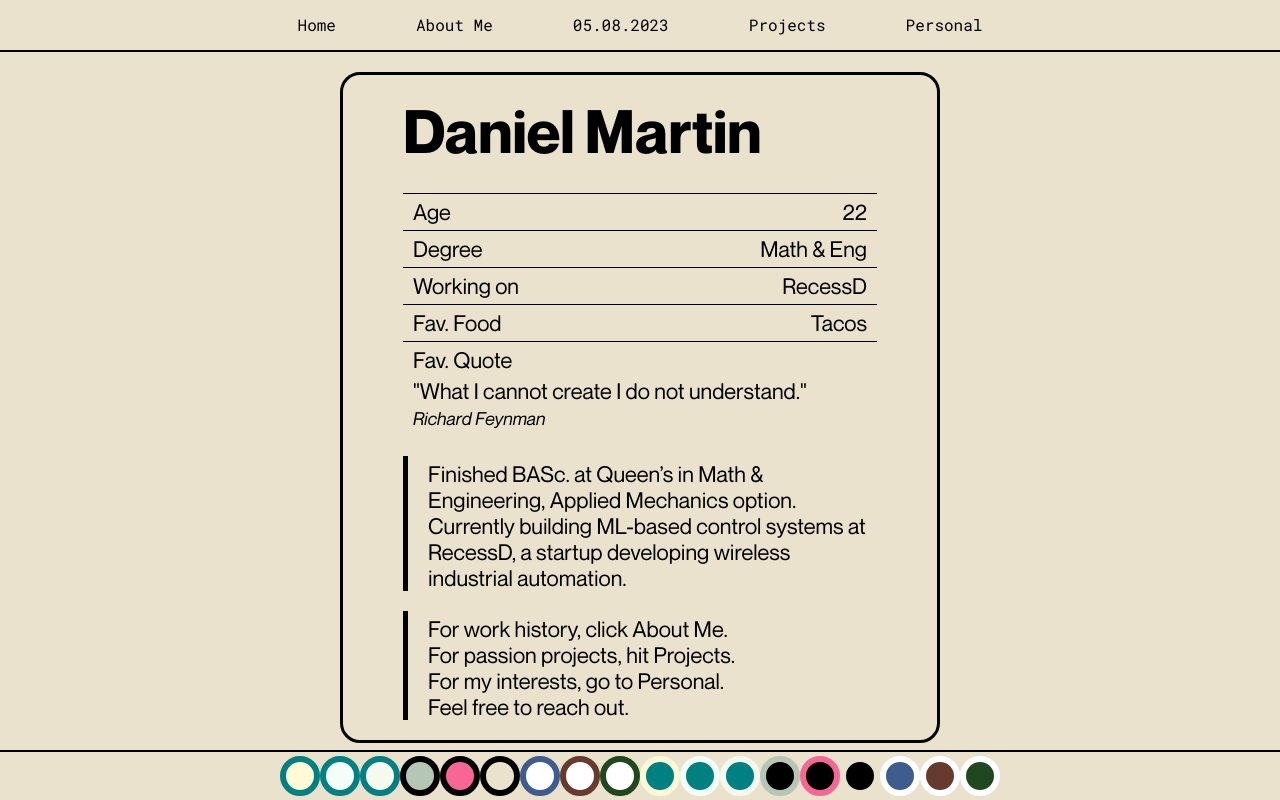
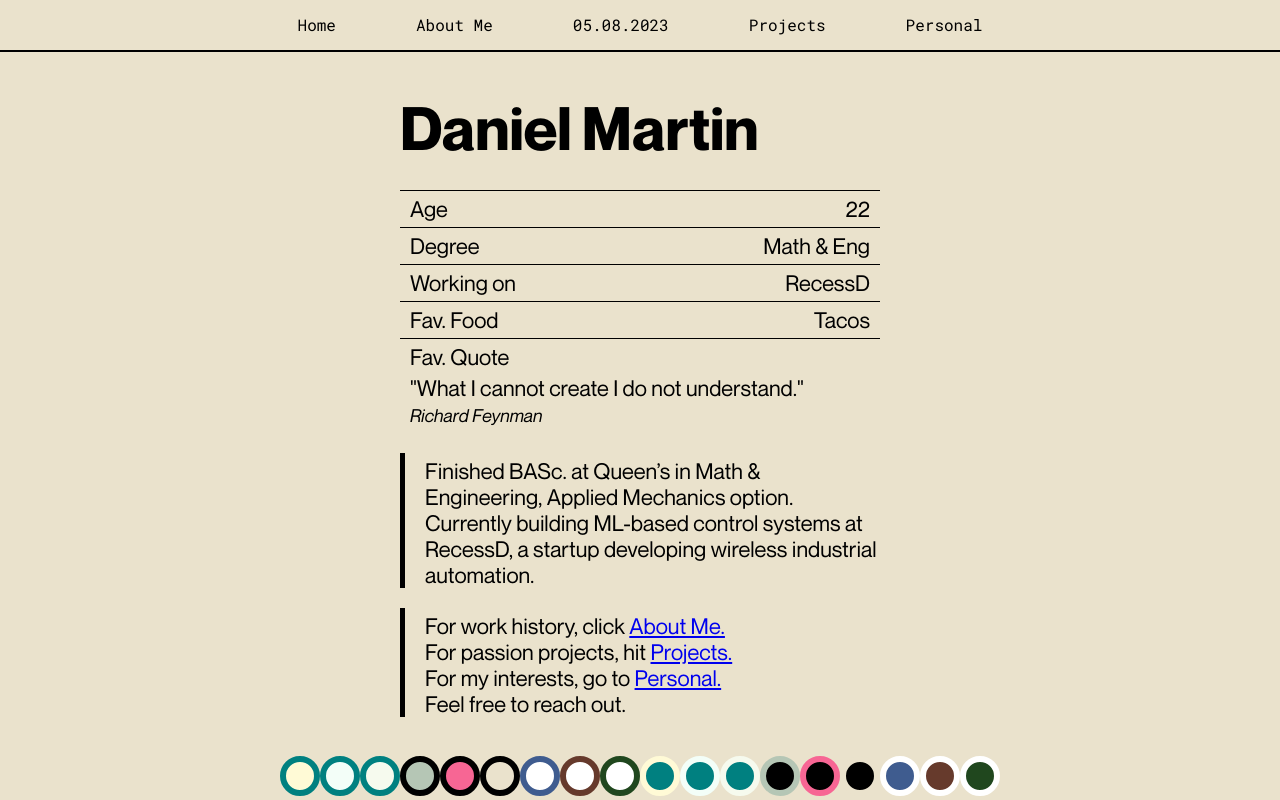
Before and after one commit to dnlmrtn/my-website, a React (Create React App) app: page / in a window 1280 px wide. Built offline with nearby package versions, Linux system fonts and the light colour scheme.

Commit message:
Fixed color transition

```diff
--- a/src/App.css
+++ b/src/App.css
@@ -15,10 +15,22 @@
   box-sizing: border-box;
 }
 
+body,
+header,
+nav,
+.footer,
+.separator {
+  transition: background-color 1s ease, color 1s ease, border 1s ease text-color 1s ease;
+}
+
 body {
   background-color: var(--background-color);
   color: var(--text-color);
-  transition: background-color 1s ease;
+}
+
+:root {
+  --text-color: #000000;
+  --background-color: #eae2cc;
 }
 
 header {
@@ -106,11 +118,19 @@ body {
 }
 
 @media only screen and (min-width: 800px) {
+
+  body,
+  header,
+  nav,
+  .footer,
+  .separator {
+    transition: background-color 1s ease, color 1s ease, border 1s ease;
+  }
+
   body {
     font-family: 'Noto Serif';
     background-color: var(--background-color);
     color: var(--text-color);
-    transition: background-color 1s ease;
   }
 
   header {
@@ -138,7 +158,6 @@ body {
     position: fixed;
     width: 100%;
     bottom: 0;
-    transition: background-color 1s ease;
   }
 
   button {
--- a/src/routes/About.js
+++ b/src/routes/About.js
@@ -26,7 +26,7 @@ const About = () => {
                 <div className='superscript'> Formula Solutions Inc. </div>
             </div>
             <div className='about-description'>
-                Designing automated manufacturing line for aerospace carbon fiber components.<br />
+                Designed automated manufacturing line for aerospace carbon fiber components.<br />
                 Tested resin mixing equipment to ensure compliance with standards.<br />
                 Modeled 3D printed fixtures for drill press, pneumatic shears. <br />
                 Supervised installation of equipment on the factory floor.<br />
@@ -44,8 +44,8 @@ const About = () => {
             </div>
             <div className='about-description'>
                 Freelance work capturing photo/video for residential and commercial clients.<br />
-                Using adobe software to edit high quality videos.<br />
-                Creative direction in video planning process.<br />
+                Documenting renovations, real estate listings, and personal showcases.<br />
+                Creative direction in filming/editing process.<br />
                 Project management and outreach to clients.
             </div>
         </div>
@@ -53,6 +53,21 @@ const About = () => {
             <div className='vertical'>
             </div>
         </div>
+        <div className="about-item">
+            <div className='title-container'>
+                <div className='about-title'>Mathematics Tutor.</div>
+                <div className='superscript'> Self Employed </div>
+            </div>
+            <div className='about-description'>
+                Tutoring services for unviersity math/physics coursework.<br />
+                Operating through Queen's Eng Soc. and freelance work.<br />
+                Uni Subjects: Calculus, Lin Alg., Fluid/Solid-Dynamics.<br />
+                HS Subjects: Calc, Functions, Data Management, Physics.
+
+
+            </div>
+        </div>
+        <br /><br /><br />
     </div >
 };
 
--- a/src/routes/Home.css
+++ b/src/routes/Home.css
@@ -22,6 +22,7 @@
     justify-content: space-between;
     width: 100%;
     border-top: 1px solid var(--text-color);
+    transition: --text-color 1s ease;
     /* Horizontal line */
     padding: 5px 0;
     /* Padding around the line */
@@ -56,12 +57,14 @@
     font-size: 18px;
     text-align: left;
     color: var(--text-color);
+    transition: --text-color 1s ease;
 }
 
 .info-section {
     font-family: Neue Montreal;
     font-size: 16px;
     border-left: 5px solid var(--text-color);
+    transition: --text-color 1s ease;
     padding-left: 10px;
     padding-top: 3px;
     width: flex;
@@ -72,8 +75,8 @@
     max-width: 600px;
     height: flex;
     border-radius: 20px;
-    border-color: var(--text-color);
-    border: 3px solid;
+    border-color: var(--background-color);
+    border: 0px solid;
     background-color: transparent;
     display: flex;
     align-items: flex-start;
@@ -109,7 +112,7 @@
         height: flex;
         border-color: var(--text-color);
         transition: border-color 1s ease;
-        border: 3px solid;
+        border: 0px solid;
         background-color: transparent;
 
     }
--- a/src/routes/Home.js
+++ b/src/routes/Home.js
@@ -1,4 +1,5 @@
 import React, { useState } from 'react'; // Import useState hook
+import { Link } from 'react-router-dom';
 import '../App.css'
 import './Home.css';
 import '../fonts/fonts.css'
@@ -68,9 +69,9 @@ const Home = () => {
                     <br />
                     <div className="info-section">
                         <div className="text-left">
-                            For work history, click About Me.<br />
-                            For passion projects, hit Projects.<br />
-                            For my interests, go to Personal.<br />
+                            For work history, click <Link to="/about">About Me.</Link><br />
+                            For passion projects, hit <Link to="/projects">Projects.</Link><br />
+                            For my interests, go to <Link to="/personal">Personal.</Link><br />
                             Feel free to reach out.
                         </div>
                     </div>
--- a/src/routes/Projects.js
+++ b/src/routes/Projects.js
@@ -25,12 +25,29 @@ const Projects = () => {
                 <div className='superscript'>QMIND</div>
             </div>
             <div className='about-description'>
-            Developed a BCI to allow hands-free binary control of a video game via blinking.<br/>
-            Applied signal processing and data smoothing techniques to EEG signals.<br/>
-            Tested a variety of machine learning architectures for classification.<br/>
-            SVM achieved CV accuracy of 94.4% for blink detection with an F1 score of 96.3%.<br/>
-            Demonstrated live at <a href="https://www.cucai.ca/" target="_blank" rel="noopener noreferrer">CUCAI</a><br/>
+                Developed a BCI to allow hands-free binary control of a video game via blinking.<br />
+                Applied signal processing and data smoothing techniques to EEG signals.<br />
+                Tested a variety of machine learning architectures for classification.<br />
+                SVM achieved CV accuracy of 94.4% for blink detection with an F1 score of 96.3%.<br />
+                Demonstrated live at <a href="https://www.cucai.ca/" target="_blank" rel="noopener noreferrer">CUCAI</a><br />
                 <a href="https://github.com/dnlmrtn/my-website/blob/master/src/media/BCI.pdf" download>Download the PDF</a>
+            </div>
+        </div>
+        <div className='vertical-container'>
+            <div className='vertical'>
+            </div>
+        </div>
+        <div className="about-item">
+            <div className='title-container'>
+                <div className='about-title'>HVAC Project Manager</div>
+                <div className='superscript'>Relectric</div>
+            </div>
+            <div className='about-description'>
+                Designed battery enclosures and active cooling system for electric go kart.<br />
+                Analyzed models via flow/temperature simulations in SOLIDWORKS.<br />
+                Modeled and fabricated enclosures using sheet metal brake.<br />
+                Provided bend/weld drawings to machinists.<br />
+                <a href="https://www.queensrelectric.ca/" target="_blank" rel="noopener noreferrer">queensrelectric.ca</a>
             </div>
         </div>
     </div>
```
Lines whose indentation alone changed are shown as unchanged.
